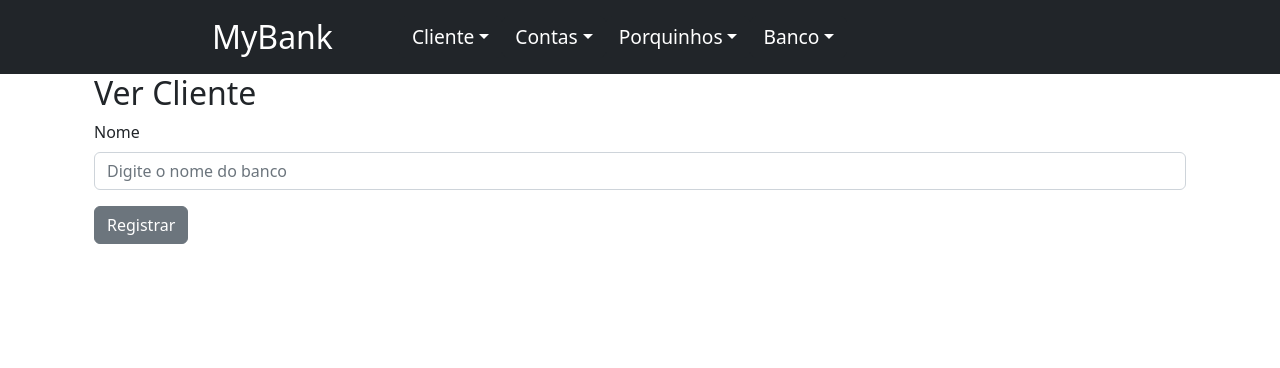
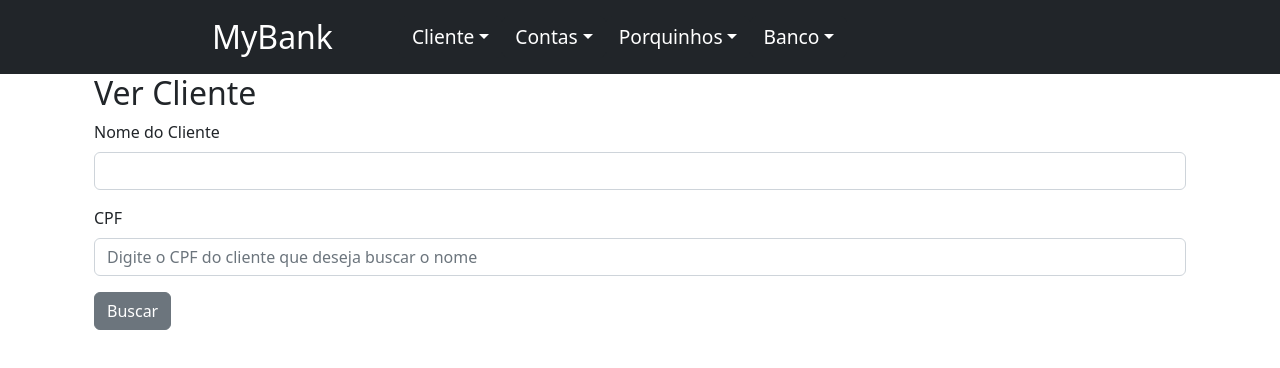
Before and after one commit to venancioigor/puc_mvp_front_00, a React (Create React App) app: page /verCliente in a window 1280 px wide. Shown: the top 368 px of the page. Built offline with nearby package versions, Linux system fonts and the light colour scheme.

Commit message:
Adicionando lógica para cadastro com sucesso

```diff
--- a/src/components/Banco/CadastraBancoForm.jsx
+++ b/src/components/Banco/CadastraBancoForm.jsx
@@ -10,6 +10,7 @@ function CadastraBancoForm() {
   function handleSubmit(event) {
     event.preventDefault();
     bancoService.cadastrarBanco(nomeBanco)
+    setNomeBanco('')
 
   }
 
--- a/src/components/Cliente/cadastrarCliente.jsx
+++ b/src/components/Cliente/cadastrarCliente.jsx
@@ -5,16 +5,23 @@ import { ClienteService } from '../../service/ClienteService/clienteService';
 const clienteService = new ClienteService();
 
 function CadastraCliente() {
-    const [nomeBanco, setNomeBanco] = React.useState('')
+    const [nomeCliente, setNomeCliente] = React.useState('')
+    const [cpfCliente, setCpfCliente] = React.useState('')
+    const [cadastrado, setCadastrado] = React.useState(false)
 
     function handleSubmit(event) {
         event.preventDefault();
-        clienteService.cadastrarBanco(nomeBanco)
-
+        clienteService.cadastrarCliente(nomeCliente, cpfCliente)
+        setNomeCliente('');
+        setCpfCliente('');
+        setCadastrado(true)
     }
 
-    function handleOnChange(event) {
-        setNomeBanco(event.target.value)
+    function handleClienteOnChange(event) {
+        setNomeCliente(event.target.value)
+    }
+    function handleCpfOnChange(event) {
+        setCpfCliente(event.target.value)
     }
 
     return (
@@ -22,13 +29,18 @@ function CadastraCliente() {
             <h2>Cadastrar Cliente</h2>
             <Form onSubmit={handleSubmit}>
                 <FormGroup>
-                    <Label for="name">Nome</Label>
-                    <Input type="text" name="name" id="name" value={nomeBanco}
-                        onChange={handleOnChange}
-                        placeholder="Digite o nome do banco" />
+                    <Label for="name">Nome Cliente</Label>
+                    <Input type="text" name="name" id="name" value={nomeCliente}
+                        onChange={handleClienteOnChange}
+                        placeholder="Digite o nome do cliente" />
+                    <Label for="name">CPF do Cliente</Label>
+                    <Input type="text" name="name" id="name" value={cpfCliente}
+                        onChange={handleCpfOnChange}
+                        placeholder="Digite o CPF do cliente" />
                 </FormGroup>
                 <Button>Registrar</Button>
             </Form>
+            {cadastrado && <p> Cliente cadastrado com sucesso!</p>}
         </Container>
     );
 }
--- a/src/components/Cliente/verCliente.jsx
+++ b/src/components/Cliente/verCliente.jsx
@@ -5,16 +5,19 @@ import { ClienteService } from '../../service/ClienteService/clienteService';
 const clienteService = new ClienteService();
 
 function VerCliente() {
-    const [nomeBanco, setNomeBanco] = React.useState('')
+    const [cpfCliente, setCpfCliente] = React.useState('')
+    const [nomeCliente, setNomeCliente] = React.useState(null)
 
-    function handleSubmit(event) {
+    async function handleSubmit(event) {
         event.preventDefault();
-        clienteService.cadastrarBanco(nomeBanco)
-
+        const response = await clienteService.getCliente(cpfCliente)
+        console.log(response)
+        setNomeCliente(response.nome)
+        setCpfCliente('')
     }
 
     function handleOnChange(event) {
-        setNomeBanco(event.target.value)
+        setCpfCliente(event.target.value)
     }
 
     return (
@@ -22,12 +25,17 @@ function VerCliente() {
             <h2>Ver Cliente</h2>
             <Form onSubmit={handleSubmit}>
                 <FormGroup>
-                    <Label for="name">Nome</Label>
-                    <Input type="text" name="name" id="name" value={nomeBanco}
+                    <Label for="name">Nome do Cliente</Label>
+                    <Input type="text" name="name" id="name" value={nomeCliente || ''}
+                    />
+                </FormGroup>
+                <FormGroup>
+                    <Label for="name">CPF</Label>
+                    <Input type="text" name="name" id="name" value={cpfCliente}
                         onChange={handleOnChange}
-                        placeholder="Digite o nome do banco" />
+                        placeholder="Digite o CPF do cliente que deseja buscar o nome" />
                 </FormGroup>
-                <Button>Registrar</Button>
+                <Button>Buscar</Button>
             </Form>
         </Container>
     );
```
